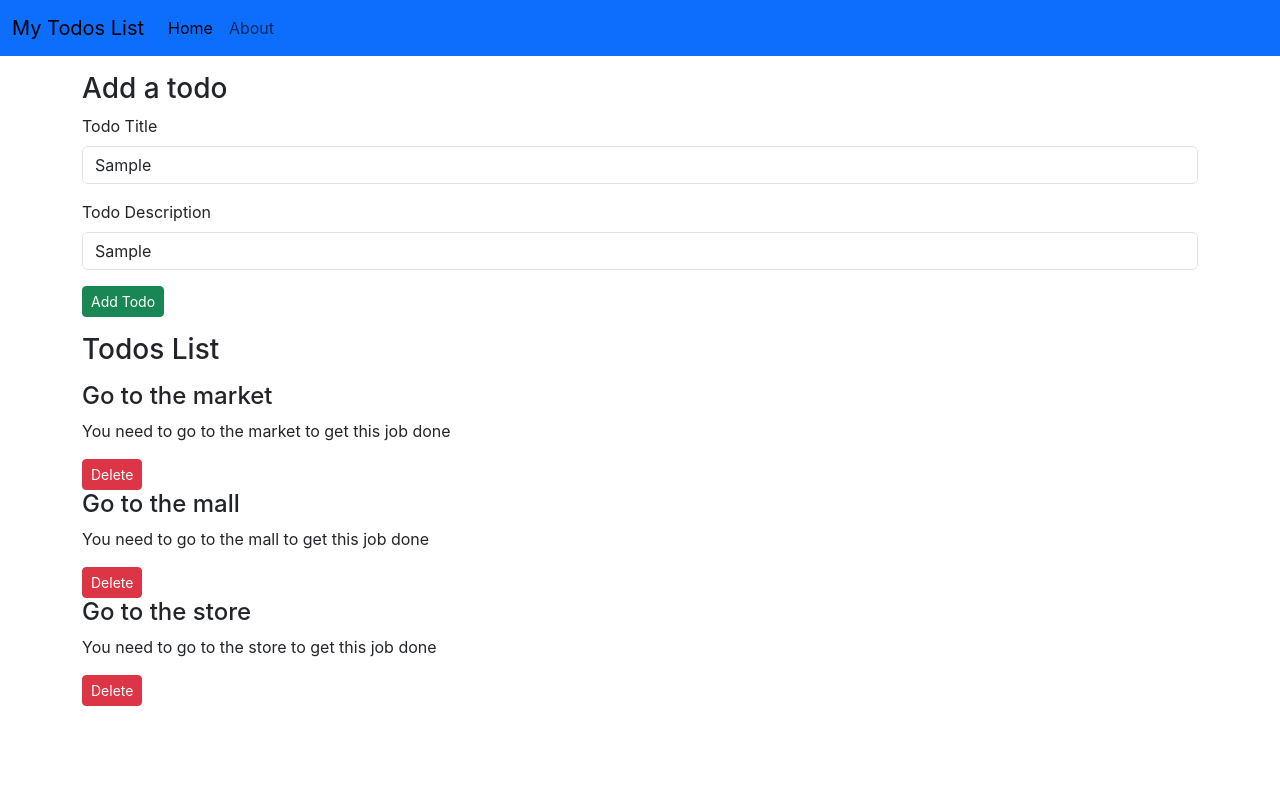
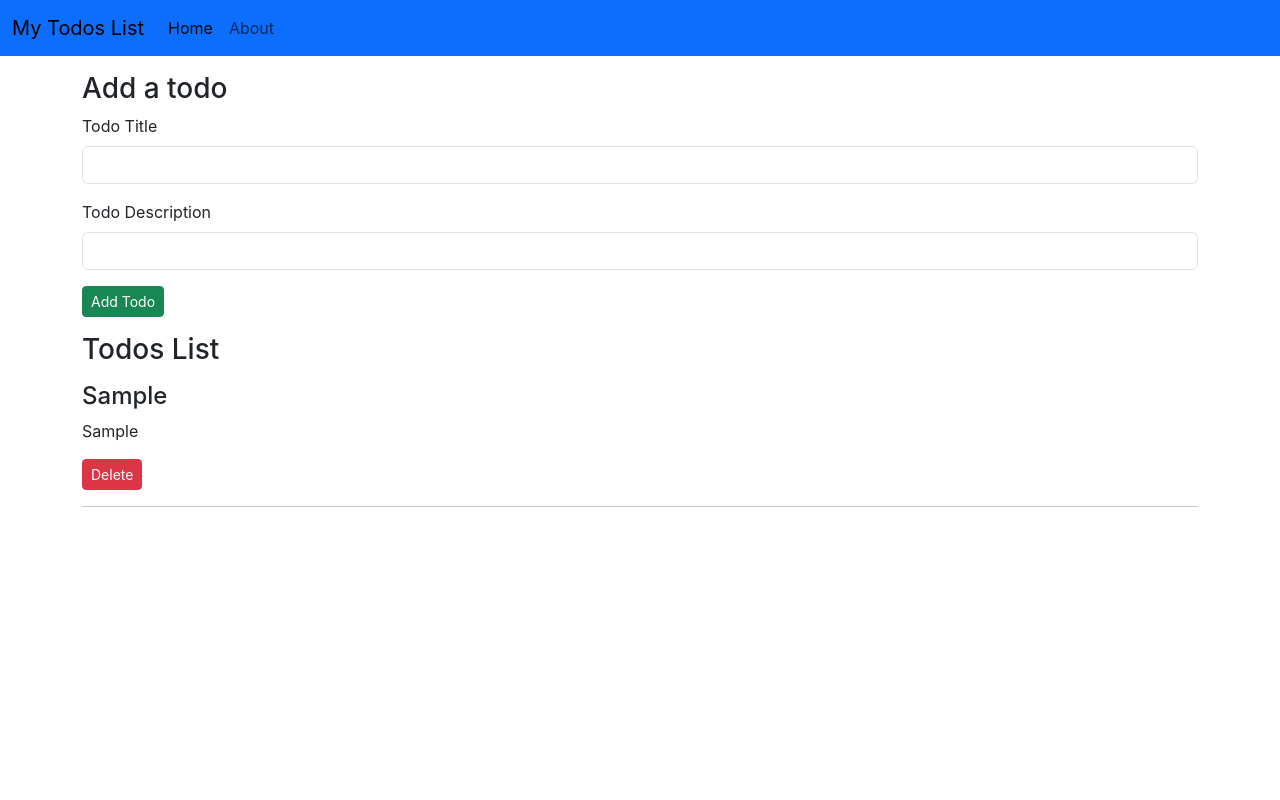
Before and after one commit to Zahabiya-Tawawala/todos-list, a React (Create React App) app: page / in a window 1280 px wide. Both pictures are taken after typing "Sample", "Sample" into the empty fields and a click on the button "Add Todo". Shown: the top 800 px of the page. Built offline with nearby package versions, Linux system fonts and the light colour scheme.

Commit message:
almost done

```diff
--- a/src/App.js
+++ b/src/App.js
@@ -3,19 +3,28 @@ import Header from './MyComponents/Header';
 import Todos from './MyComponents/Todos';
 import Footer from './MyComponents/Footer';
 import AddTodo from './MyComponents/AddTodo';
-import { useState } from 'react';
+import { useState, useEffect } from 'react';
 // import Todo from "./MyComponents/Todo";
 
 function App() {
+  let initTodo
+  if (localStorage.getItem("todos") === null) {
+    initTodo = [];
+  }
+  else {
+    initTodo = JSON.parse(localStorage.getItem("todos"))
+  }
+
   const onDelete = (todo) => {
     console.log("I am on delete of todo", todo);
     // let index = todos.indexOf(todo);
     // todos.splice(index, 1);
     // delteing this way in react wont work as it will not re render the page instead we do this
 
-    setTodos(todos.filter((e)=> {
-      return e!==todo;
+    setTodos(todos.filter((e) => {
+      return e !== todo;
     }))
+    localStorage.setItem("todos", JSON.stringify(todos));
 
   }
   //  on delete function wont work as in react to change a state we need to set a useState
@@ -25,42 +34,35 @@ const addTodo = (title, desc) => {
     console.log("I am adding this todo", title, desc)
     // let sno = todos[todos.length-1] + 1;
     // have to take the sno of last todo no and then add plus 1 to it so the code will look somehow like this:-
-let sno = todos[todos.length -1].sno + 1 ;
+    // suppose we delete all the todo and their is no srno so for that case we need to add an if statement for what to do when the serial no is 0
+    let sno;
+    if (todos.length == 0) {
+      sno = 0
+    } else {
+      sno = todos[todos.length - 1].sno + 1;
+    }
 
     const myTodo = {
       sno: sno,
       title: title,
-  desc: desc
+      desc: desc,
     }
+    setTodos([...todos, myTodo])
     console.log(myTodo);
-
   }
 
-  const [todos, setTodos] = useState([
-    {
-      sno: 1,
-      title: "Go to the market",
-      desc: "You need to go to the market to get this job done"
-    },
-    {
-      sno: 2,
-      title: "Go to the mall",
-      desc: "You need to go to the mall to get this job done"
-    },
-    {
-      sno: 3,
-      title: "Go to the store",
-      desc: "You need to go to the store to get this job done"
-    }
-])
+  const [todos, setTodos] = useState(initTodo)
+  useEffect(() => {
+    localStorage.setItem("todos", JSON.stringify(todos))
+  }, [todos])
 
   return (
     <>
-    <Header title="My Todos List" searchBar = {false}/>
-    <AddTodo addTodo={addTodo}/>
+      <Header title="My Todos List" searchBar={false} />
+      <AddTodo addTodo={addTodo} />
       {/* passing a javascript object in the todos */}
-    <Todos todos = {todos} onDelete = {onDelete}/>
-    <Footer/>
+      <Todos todos={todos} onDelete={onDelete} />
+      <Footer />
     </>
   );
 }
--- a/src/MyComponents/AddTodo.js
+++ b/src/MyComponents/AddTodo.js
@@ -20,7 +20,13 @@ const AddTodo = (props) => {
         if (!title || !desc) {
             alert("Tiltle or Description cannot be blank");
         }
-        props.addTodo(title, desc);
+        else {
+            props.addTodo(title, desc);
+            setTitle('')
+            setDesc('')
+        }
+        // title = ""
+        // desc = ""
     }
 
 
@@ -30,15 +36,25 @@ const AddTodo = (props) => {
             <form onSubmit={submit}>
                 <div className="mb-3">
                     <label htmlFor="title" className="form-label">Todo Title</label>
-                    <input type="text" value={title} onChange={(e) => setTitle(e.target.value)} className="form-control" id="title" aria-describedby="emailHelp" />
+                    <input
+                        type="text"
+                        value={title}
+                        onChange={(e) => setTitle(e.target.value)} className="form-control"
+                        id="title"
+                        aria-describedby="emailHelp" />
                 </div>
+
                 <div className="mb-3">
                     <label htmlFor="desc" className="form-label">Todo Description</label>
-                    <input type="text" value={desc} onChange={(e) => setDesc(e.target.value)} className="form-control" id="desc" />
+                    <input
+                        type="text"
+                        value={desc}
+                        onChange={(e) => setDesc(e.target.value)} className="form-control"
+                        id="desc" />
                 </div>
+
                 <button type="submit" className="btn btn-success btn-sm">Add Todo</button>
             </form>
-
         </div>
     )
 }
--- a/src/MyComponents/Footer.js
+++ b/src/MyComponents/Footer.js
@@ -1,15 +1,11 @@
 import React from 'react'
 
 const Footer = () => {
-let footerStyle = {
-  position: 'absolute',
-  top: '100vh',
-  width: '100%'
-}
+
 //how to add styles in react this is one way
 
   return (
-    <footer className='bg-dark text-light py-3'  style={footerStyle}>
+    <footer className='bg-dark text-light py-3'>
       <p className='text-center'>
       Copyright &copy; 2024 My Todos List
         </p>
--- a/src/MyComponents/Todos.js
+++ b/src/MyComponents/Todos.js
@@ -2,12 +2,22 @@ import React from 'react'
 import Todo from "./Todoitem";
 
 const Todos = (props) => {
+  let myStyle = {
+    minHeight: '70vh',
+    margin: '10px auto'
+  }
+
   return (
-    <div className='container'>
+    <div className='container my-3' style={myStyle}>
       <h3 className='my-3'>Todos List</h3>
       {props.todos.length === 0 ? "No Todos to display" :
         props.todos.map((todo) => {
-          return <Todo todo={todo} key={todo.sno} onDelete={props.onDelete} />
+          return (
+            <div  key={todo.sno}>
+              <Todo todo={todo} onDelete={props.onDelete} />
+              <hr />
+            </div>
+          )
         })
       }
 
@@ -16,3 +26,28 @@ const Todos = (props) => {
 }
 
 export default Todos
+
+// Warning: Each child in a list should have a unique "key" prop.
+// Check the render method of Todos. See https://reactjs.org/link/warning-keys for more information.
+// at Todos (http://localhost:3000/static/js/bundle.js:705:26)
+// at App (http://localhost:3000/static/js/bundle.js:70:76)
+// to resolve this we can add the key to the div element instread of todo
+
+// return (
+//   <div className='container my-3' style={myStyle}>
+//     <h3 className='my-3'>Todos List</h3>
+//     {props.todos.length === 0 ? "No Todos to display" :
+//       props.todos.map((todo) => {
+//         return (
+//           <>
+//             <Todo todo={todo} key={todo.sno} onDelete={props.onDelete} />
+//             <hr />
+//           </>
+//         )
+//       })
+//     }
+
+//   </div>
+// )
+
+// so we can change it like this
```
Lines whose indentation alone changed are shown as unchanged.
